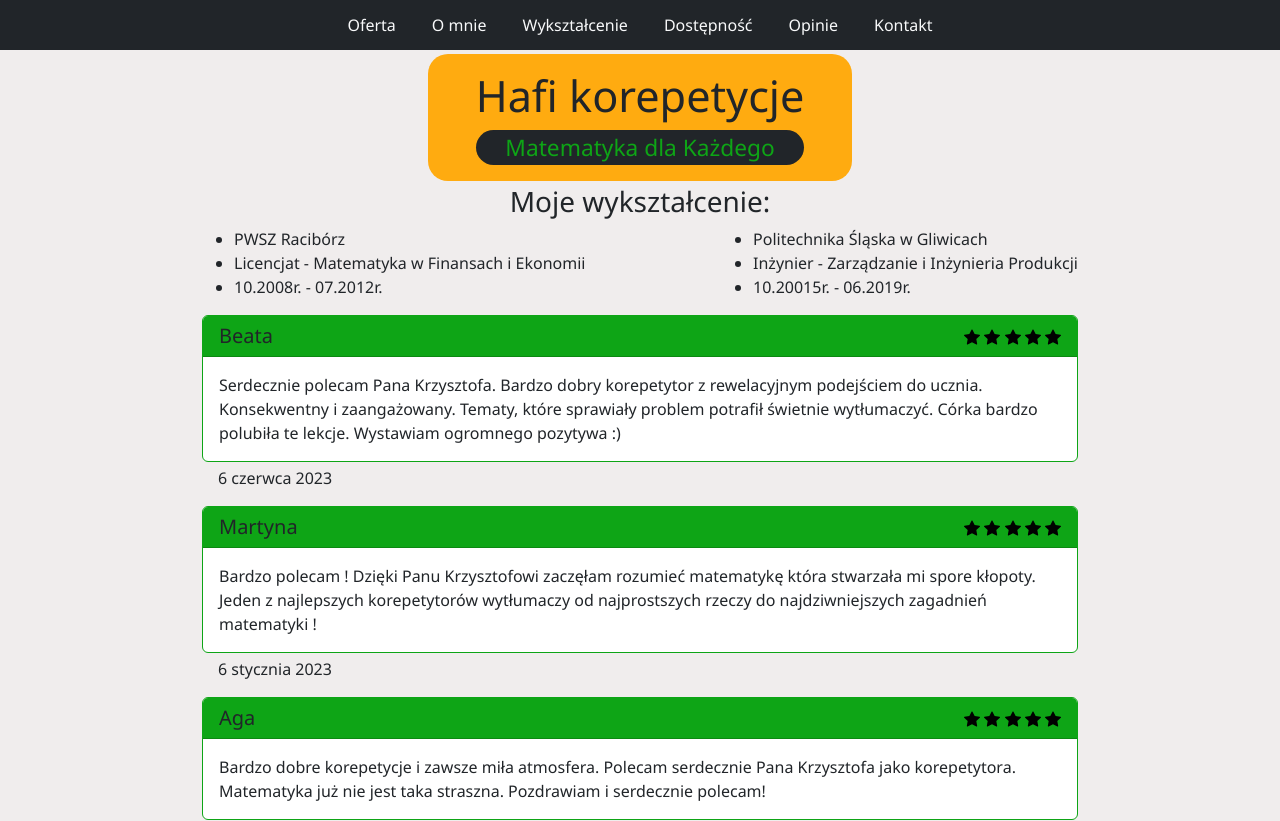
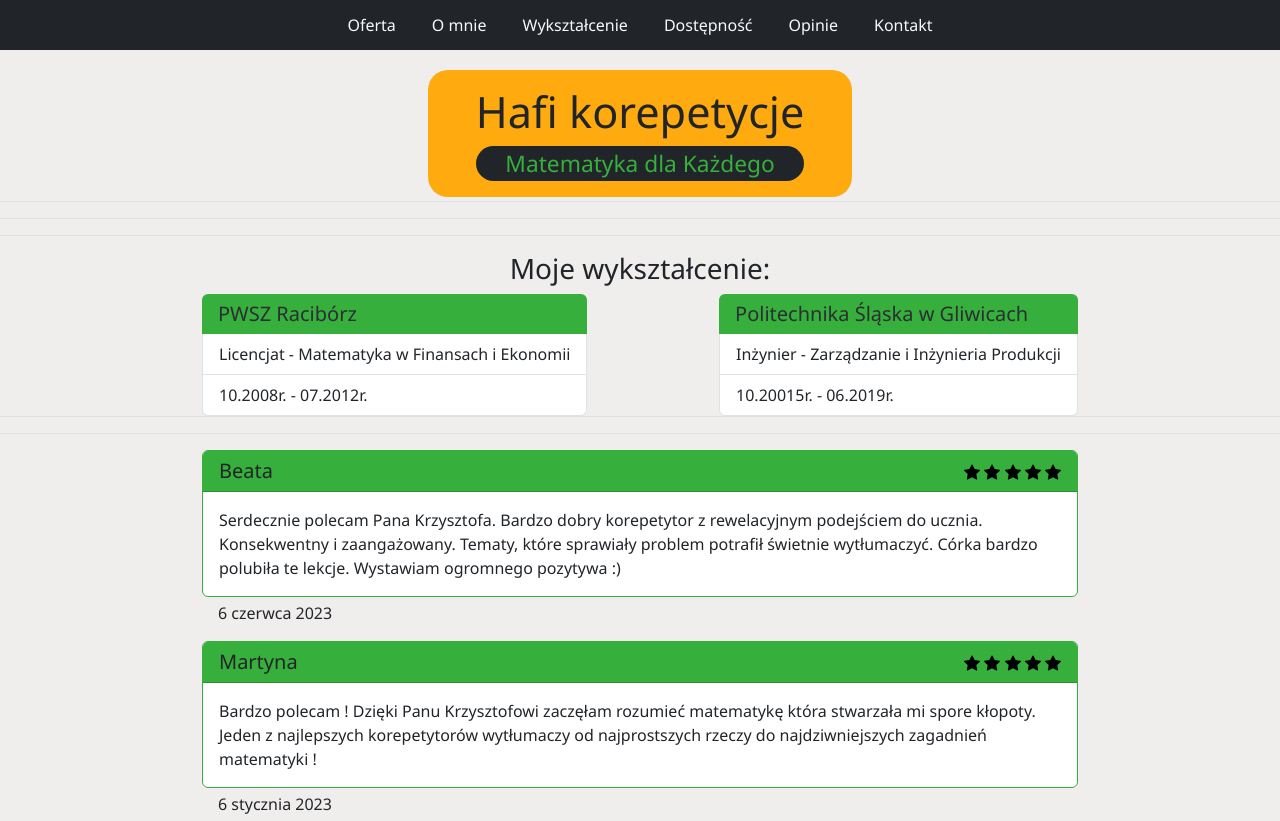
Before and after one commit to Exothreat/Hafi-korepetycje, a plain HTML site: page index.html in a window 1280 px wide. Shown: the top 821 px of the page. Drawn offline with nearby package versions, Linux system fonts and the light colour scheme.

Commit message:
add list of education

```diff
--- a/index.html
+++ b/index.html
@@ -67,7 +67,7 @@
         </nav>
       </div>
     </header>
-    <section id="logo">
+    <section class="my-3 border-bottom" id="logo">
       <div class="d-flex justify-content-center">
         <a href="#header" class="navbar-brand m-1">
           <div class="logo text-center py-3 px-5 bg-secondary">
@@ -82,26 +82,34 @@
         </a>
       </div>
     </section>
-    <section id="oferta"></section>
-    <section id="about"></section>
-    <section id="edukacja">
+    <section class="my-3 border-bottom" id="oferta"></section>
+    <section class="my-3 border-bottom" id="about"></section>
+    <section class="my-3 border-bottom" id="edukacja">
       <div class="container" style="max-width: 900px">
         <h3 class="text-center">Moje wykształcenie:</h3>
         <div class="d-flex justify-content-between">
-          <ul class="">
-            <li class="">PWSZ Racibórz</li>
-            <li class="">Licencjat - Matematyka w Finansach i Ekonomii</li>
-            <li class="">10.2008r. - 07.2012r.</li>
+          <ul class="list-group">
+            <li class="list-group-item list-group-item-secondary">
+              <h5 class="m-0">PWSZ Racibórz</h5>
+            </li>
+            <li class="list-group-item">
+              Licencjat - Matematyka w Finansach i Ekonomii
+            </li>
+            <li class="list-group-item">10.2008r. - 07.2012r.</li>
           </ul>
-          <ul class="">
-            <li class="">Politechnika Śląska w Gliwicach</li>
-            <li class="">Inżynier - Zarządzanie i Inżynieria Produkcji</li>
-            <li class="">10.20015r. - 06.2019r.</li>
+          <ul class="list-group">
+            <li class="list-group-item list-group-item-secondary">
+              <h5 class="m-0">Politechnika Śląska w Gliwicach</h5>
+            </li>
+            <li class="list-group-item">
+              Inżynier - Zarządzanie i Inżynieria Produkcji
+            </li>
+            <li class="list-group-item">10.20015r. - 06.2019r.</li>
           </ul>
         </div>
       </div>
     </section>
-    <section id="obecny"></section>
+    <section class="my-3 border-bottom" id="obecny"></section>
     <sction id="opinie">
       <div class="container" style="max-width: 900px">
         <div class="card border-primary mb-1">
--- a/styles/style.css
+++ b/styles/style.css
@@ -4,7 +4,7 @@
 }
 
 .bg-primary {
-  background-color: #0ea516 !important;
+  background-color: #37af3d !important;
 }
 
 .bg-secondary {
@@ -12,7 +12,7 @@
 }
 
 .text-primary {
-  color: #0ea516 !important;
+  color: #37af3d !important;
 }
 
 .text-secondary {
@@ -20,7 +20,12 @@
 }
 
 .border-primary {
-  border-color: #0ea516 !important;
+  border-color: #37af3d !important;
+}
+
+.list-group-item-secondary {
+  background-color: #37af3d;
+  border: none;
 }
 
 .link {
@@ -28,7 +33,7 @@
 }
 
 .link-underline-primary {
-  text-decoration-color: #0ea516 !important;
+  text-decoration-color: #37af3d !important;
 }
 
 .nav-link {
@@ -37,6 +42,6 @@
 }
 
 .nav-link:hover {
-  background-color: #0ea516;
+  background-color: #37af3d;
   color: #000000 !important;
 }
```
